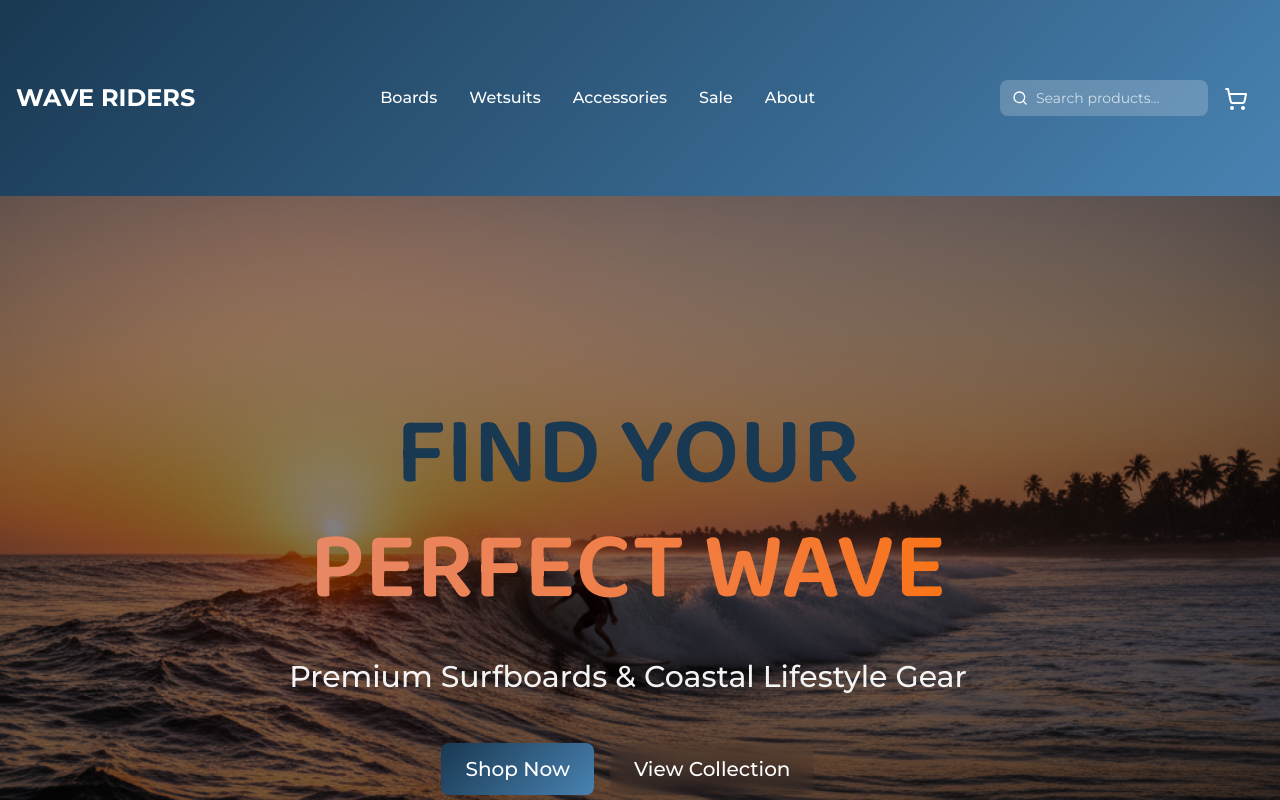
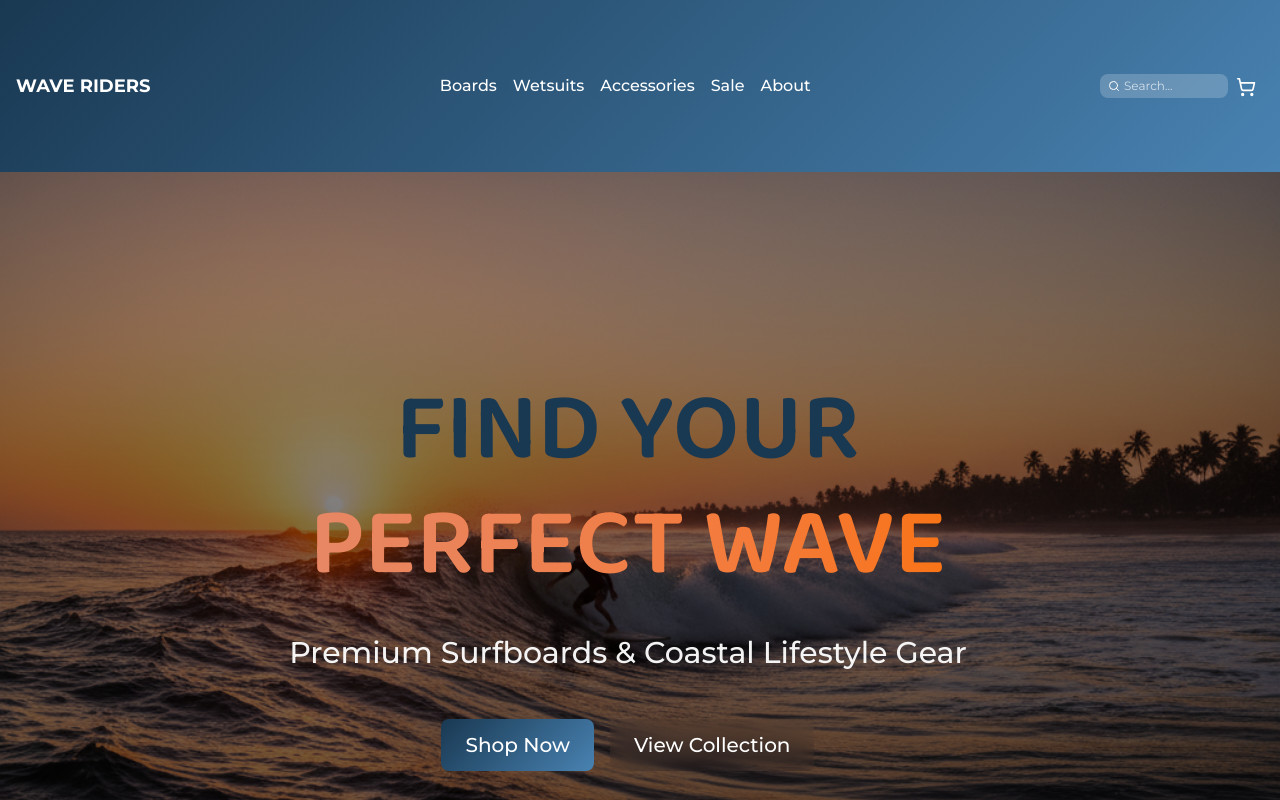
Before and after one commit to TNDIGITALMARK/a2dd4710-6aa1-4373-862d-11655c901799, a Next.js app: page / in a window 1280 px wide. Shown: the top 800 px of the page. Built offline with nearby package versions, Linux system fonts and the light colour scheme.

Commit message:
Phoenix AutoSave: 1 files updated (main branch)
Project: a2dd4710-6aa1-4373-862d-11655c901799
User: 2luDlbgjvhO32uRKNns0OwSKemA3
Tool: claude-code
Timestamp: 2025-09-23T01:51:47.438Z

Auto-generated by Phoenix AutoSave System - committed to main branch

```diff
--- a/src/app/page.tsx
+++ b/src/app/page.tsx
@@ -86,14 +86,14 @@ export default function HomePage() {
       {/* Navigation */}
       <nav className="hero-section sticky top-0 z-40">
         <div className="container mx-auto px-4">
-          <div className="flex items-center justify-between py-4">
+          <div className="flex items-center justify-between py-2">
             {/* Logo */}
-            <div className="text-2xl font-bold text-white">
+            <div className="text-lg font-bold text-white">
               WAVE RIDERS
             </div>
 
             {/* Desktop Navigation */}
-            <div className="hidden md:flex items-center space-x-8">
+            <div className="hidden md:flex items-center space-x-4">
               <a href="/products" className="nav-link">Boards</a>
               <a href="/wetsuits" className="nav-link">Wetsuits</a>
               <a href="#" className="nav-link">Accessories</a>
@@ -102,17 +102,17 @@ export default function HomePage() {
             </div>
 
             {/* Search and Cart */}
-            <div className="flex items-center space-x-4">
-              <div className="hidden md:flex items-center bg-white/20 rounded-lg px-3 py-2">
-                <Search className="w-4 h-4 text-white mr-2" />
+            <div className="flex items-center space-x-2">
+              <div className="hidden md:flex items-center bg-white/20 rounded-lg px-2 py-1">
+                <Search className="w-3 h-3 text-white mr-1" />
                 <input
                   type="text"
-                  placeholder="Search products..."
-                  className="bg-transparent text-white placeholder-white/70 outline-none text-sm w-40"
+                  placeholder="Search..."
+                  className="bg-transparent text-white placeholder-white/70 outline-none text-xs w-24"
                 />
               </div>
               <button className="relative text-white hover:text-sand-light">
-                <ShoppingCart className="w-6 h-6" />
+                <ShoppingCart className="w-5 h-5" />
                 {cart.length > 0 && (
                   <span className="absolute -top-2 -right-2 bg-coral-accent text-white rounded-full text-xs w-5 h-5 flex items-center justify-center">
                     {cart.length}
@@ -123,7 +123,7 @@ export default function HomePage() {
                 className="md:hidden text-white"
                 onClick={() => setMobileMenuOpen(!mobileMenuOpen)}
               >
-                {mobileMenuOpen ? <X className="w-6 h-6" /> : <Menu className="w-6 h-6" />}
+                {mobileMenuOpen ? <X className="w-5 h-5" /> : <Menu className="w-5 h-5" />}
               </button>
             </div>
           </div>
@@ -131,13 +131,13 @@ export default function HomePage() {
 
         {/* Mobile Menu */}
         {mobileMenuOpen && (
-          <div className="md:hidden bg-black/90 py-4">
-            <div className="container mx-auto px-4 space-y-4">
-              <a href="/products" className="block nav-link py-2">Boards</a>
-              <a href="/wetsuits" className="block nav-link py-2">Wetsuits</a>
-              <a href="#" className="block nav-link py-2">Accessories</a>
-              <a href="#" className="block nav-link py-2">Sale</a>
-              <a href="#" className="block nav-link py-2">About</a>
+          <div className="md:hidden bg-black/90 py-2">
+            <div className="container mx-auto px-4 space-y-2">
+              <a href="/products" className="block nav-link py-1">Boards</a>
+              <a href="/wetsuits" className="block nav-link py-1">Wetsuits</a>
+              <a href="#" className="block nav-link py-1">Accessories</a>
+              <a href="#" className="block nav-link py-1">Sale</a>
+              <a href="#" className="block nav-link py-1">About</a>
             </div>
           </div>
         )}
```
